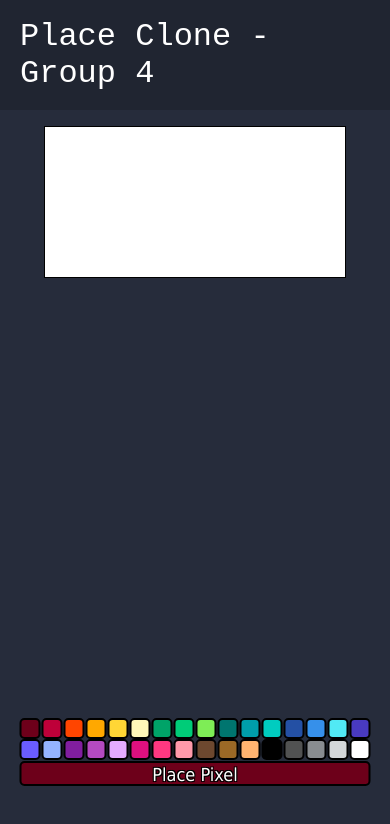
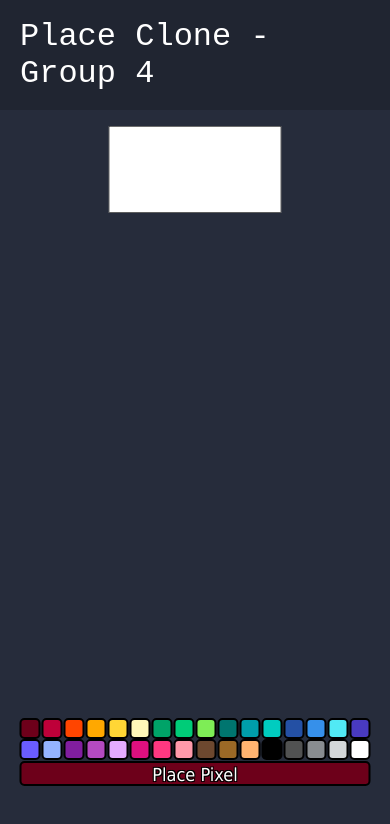
Before and after one commit to RandyRoberts99/Group4-MERN-McAlpin, a React (Create React App) app: page / in a window 390 px wide. Shown: the top 824 px of the page. Built offline with nearby package versions, Linux system fonts and the light colour scheme; no server answers; the database is empty.

Commit message:
allow better scaling for mobile devices (rough)

```diff
--- a/src/App.css
+++ b/src/App.css
@@ -23,12 +23,12 @@ html, body {
    the color bar can scale with the viewport separately */
 .canvas-container {
   position: static;
-  transform-origin: top;
+  transform-origin: top center;
 }
 
 .App {
   /* This scales the canvas to the viewport size */
-  transform-origin: top;
+  transform-origin: top center;
 }
 
 #pixelCanvas {
@@ -39,8 +39,8 @@ html, body {
   background-color: #fff;
 
   /* This scales the pixels to the canvas */
-  transform-origin: top;
-  margin-bottom: calc(15vh + 172px + 10%);
+  transform-origin: top left;
+  margin-bottom: 100vh;
 }
 
 .colorBar {
--- a/src/App.js
+++ b/src/App.js
@@ -115,7 +115,7 @@ function App() {
       const canvasContainer = canvasContainerRef.current;
 
       if(canvasContainer && canvas){
-        const newScale = Math.max(Math.min((viewportWidth / canvasSize.width) * 0.75, (viewportHeight / canvasSize.height) * 0.73), 1);
+        const newScale = Math.max(Math.min((viewportWidth / canvasSize.width) * 0.75, (viewportHeight / canvasSize.height) * 0.73), 0.5);
         canvasContainer.style.transform = `scale(${newScale})`;
         setScale(newScale);
       }
```
